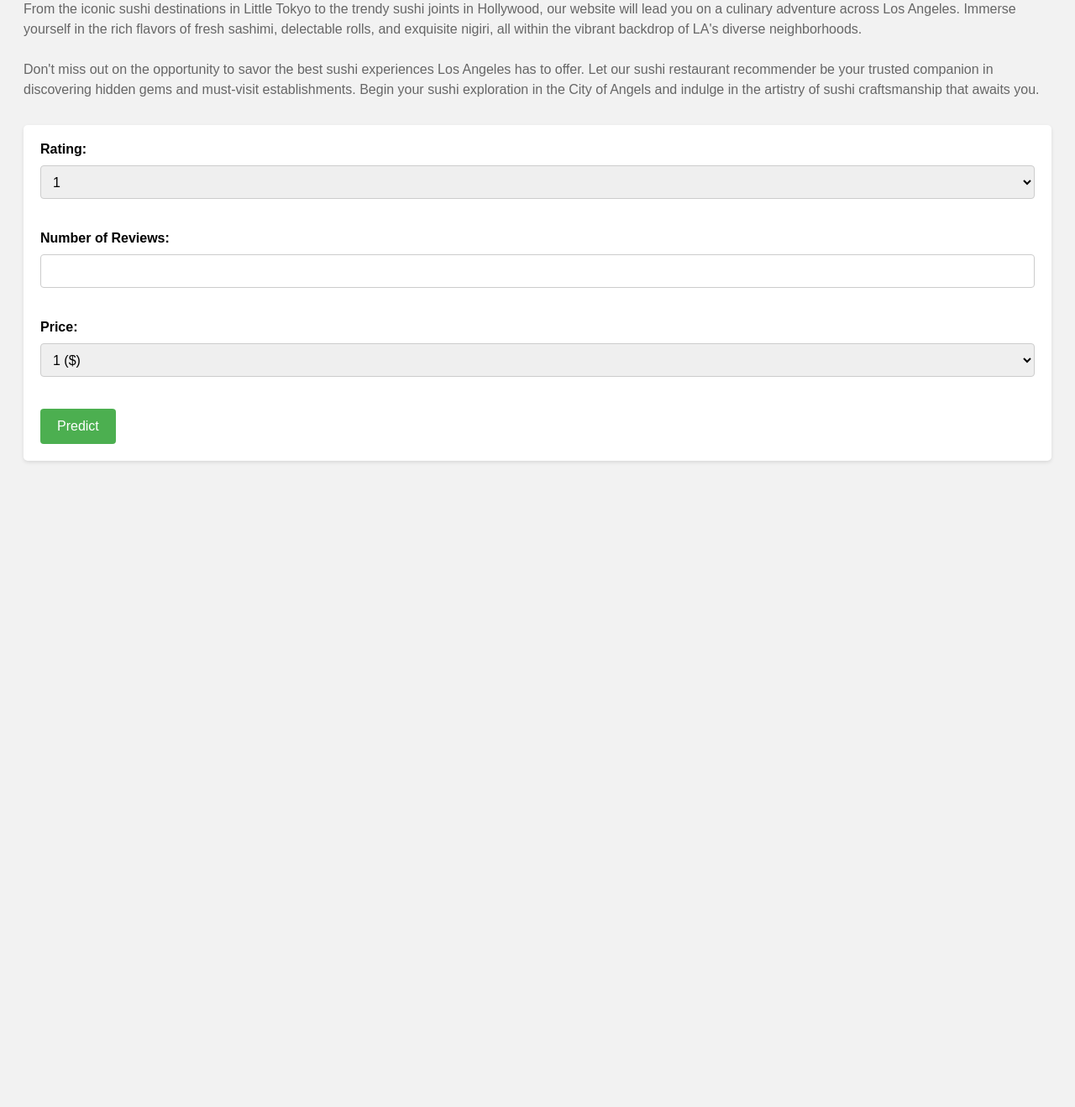
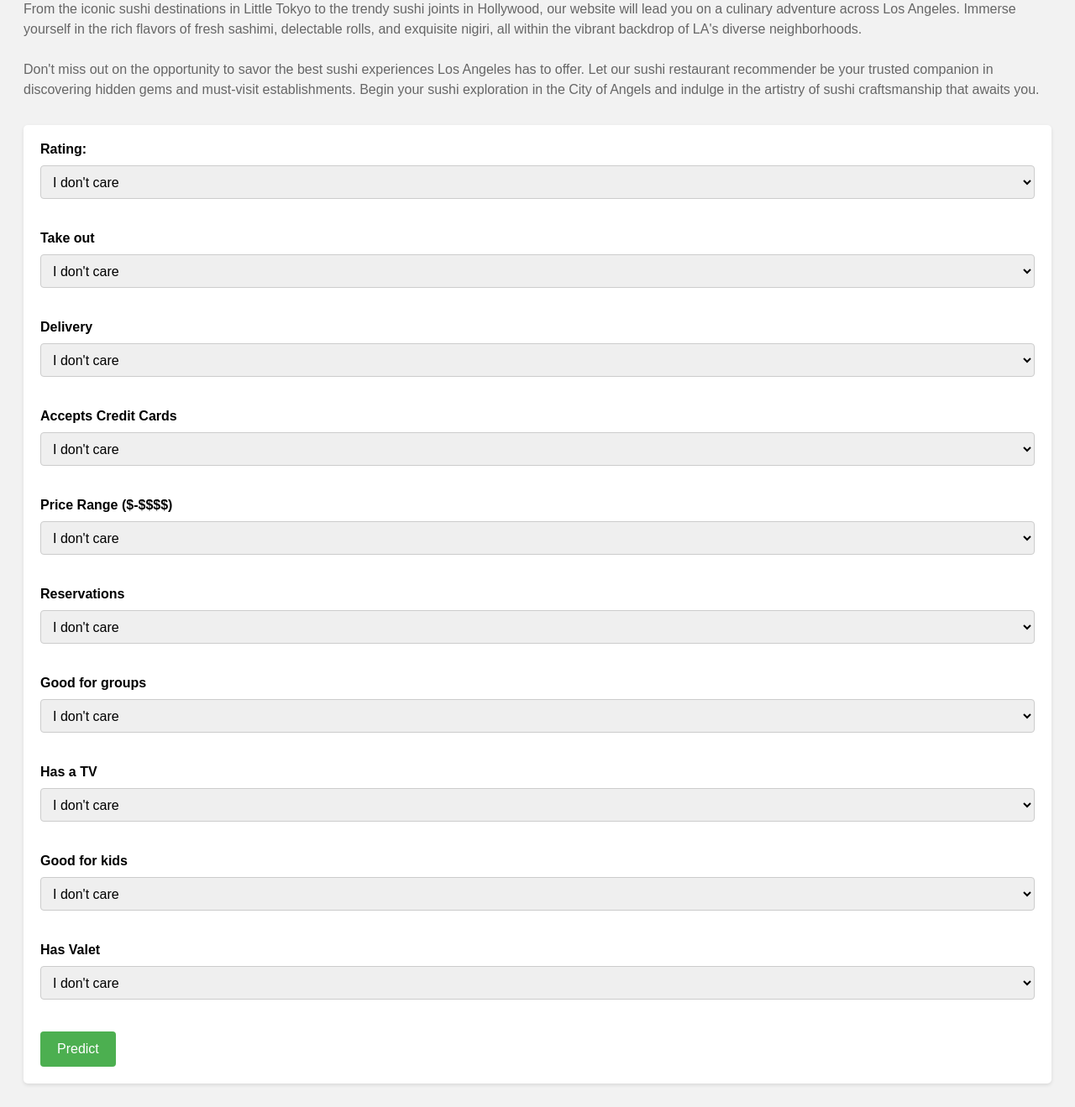
Before and after one commit to limwualice/sushi-adventure, a Flask app: page / in a window 1280 px wide. Shown: the part 275-1594 px from the top of the page at 84% size. Before the commit the page ends 826 px from the top, so only its background shows below. Run offline with Flask 3, Linux system fonts and the light colour scheme; parts of the project's set-up code (start-up, migrations or seed data) failed here and were passed over.

Commit message:
created new inputs with pizza restaurants

```diff
--- a/app.py
+++ b/app.py
@@ -1,16 +1,16 @@
 import random
-import pickle
+# import pickle
 import pandas as pd
 from flask import Flask, render_template, request
 
 app = Flask(__name__)
 
-# Load the KMeans model
-with open('kmeans.pkl', 'rb') as file:
-    kmeans = pickle.load(file)
+# # Load the KMeans model
+# with open('kmeans.pkl', 'rb') as file:
+#     kmeans = pickle.load(file)
 
 # Load the data frame
-df = pd.read_csv('sushi_to_search.csv')
+df = pd.read_csv('businesses_reviews.csv')
 
 # Define your Flask routes
 @app.route('/')
@@ -20,45 +20,45 @@ def home():
 @app.route('/predict', methods=['POST'])
 def predict():
     # Get the input from the form
-    rating = request.form.get('rating')
-    reviews = request.form.get('reviews')
-    price = request.form.get('price')
+    stars_x = request.form.get('stars_x')
+    RestaurantsTakeOut = request.form.get('RestaurantsTakeOut')
+    RestaurantsDelivery = request.form.get('RestaurantsDelivery')
+    BusinessAcceptsCreditCards = request.form.get('BusinessAcceptsCreditCards')
+    RestaurantsPriceRange2 = request.form.get('RestaurantsPriceRange2')
+    RestaurantsReservations = request.form.get('RestaurantsReservations')
+    RestaurantsGoodForGroups = request.form.get('RestaurantsGoodForGroups')
+    HasTV = request.form.get('HasTV')
+    GoodForKids = request.form.get('GoodForKids')
+    valet = request.form.get('valet')
 
-    # Validate the input values
-    if not rating or not reviews or not price:
-        if not rating:
-            return "Your rating was wrong", 400
-        elif not reviews:
-            return "Your reviews was wrong", 400
-        elif not price:
-            return "Your price was wrong", 400
-        else:
-            return "something else", 400
+    # Create a dictionary to store the filter conditions
+    filters = {
+        'stars_x': stars_x,
+        'RestaurantsTakeOut': RestaurantsTakeOut,
+        'RestaurantsDelivery': RestaurantsDelivery,
+        'BusinessAcceptsCreditCards': BusinessAcceptsCreditCards,
+        'RestaurantsPriceRange2': RestaurantsPriceRange2,
+        'RestaurantsReservations': RestaurantsReservations,
+        'RestaurantsGoodForGroups': RestaurantsGoodForGroups,
+        'HasTV': HasTV,
+        'GoodForKids': GoodForKids,
+        'valet': valet
+    }
 
-    try:
-        rating = float(rating)
-        reviews = float(reviews)
-        price = float(price)
-    except ValueError:
-        return "Invalid input values", 400
+    # Apply the filters to the DataFrame
+    filtered_df = df.copy()  # Create a copy of the original DataFrame
 
-    # Perform the prediction using the KMeans model
-    cluster = kmeans.predict([[rating, reviews, price]])
+    # Iterate over the filters and apply each one
+    for column, value in filters.items():
+        if value == "True":
+            filtered_df = filtered_df[filtered_df[column] == True]
+        elif value == "I don't care":
+            continue  # Skip the filter for "I don't care"
 
-    # Convert cluster to a scalar value
-    cluster = cluster[0]
+    # Now you have the filtered DataFrame based on the user's input
+    # You can perform further operations or return the results as needed
 
-    # Filter the data frame based on the predicted cluster
-    filtered_df = df[df['Cluster'] == cluster]
-
-    # Get all the sushi restaurants in the filtered cluster
-    restaurants = filtered_df['Name'].tolist()
-
-    # Randomly select 5 sushi restaurants
-    random_restaurants = random.sample(restaurants, k=min(5, len(restaurants)))
-
-    # Render the template with the random 5 sushi restaurants
-    return render_template('result.html', restaurants=random_restaurants)
+    return render_template('result.html', filtered_data=filtered_df)
 
 if __name__ == '__main__':
     app.run(host='0.0.0.0', port=5001)
--- a/templates/index.html
+++ b/templates/index.html
@@ -14,8 +14,8 @@
 
         Don't miss out on the opportunity to savor the best sushi experiences Los Angeles has to offer. Let our sushi restaurant recommender be your trusted companion in discovering hidden gems and must-visit establishments. Begin your sushi exploration in the City of Angels and indulge in the artistry of sushi craftsmanship that awaits you.</p>
     <form class="my-form" action="/predict" method="post">
-        <label for="rating">Rating:</label>
-        <select id="rating" name="rating">
+        <label for="stars_x">Rating:</label>
+        <select id="stars_x" name="stars_x">
             <option value="1">1</option>
             <option value="1.5">1.5</option>
             <option value="2">2</option>
@@ -25,19 +25,68 @@
             <option value="4">4</option>
             <option value="4.5">4.5</option>
             <option value="5">5</option>
+            <option value="I don't care" selected>I don't care</option>
         </select><br><br>
 
-        <label for="reviews">Number of Reviews:</label>
-        <input type="text" id="reviews" name="reviews"><br><br>
+        <label for="RestaurantsTakeOut">Take out</label>
+        <select id="RestaurantsTakeOut" name="RestaurantsTakeOut">
+            <option value="True">Yes</option>
+            <option value="I don't care" selected>I don't care</option>
+        </select><br><br>
 
 
-        <label for="price">Price:</label>
-        <select id="price" name="price">
-            <option value="1">1 ($)</option>
-            <option value="2">2 ($$)</option>
-            <option value="3">3 ($$$)</option>
-            <option value="4">4 ($$$$)</option>
+        <label for="RestaurantsDelivery">Delivery</label>
+        <select id="RestaurantsDelivery" name="RestaurantsDelivery">
+            <option value="Yes">Yes</option>
+            <option value="I don't care" selected>I don't care</option>
         </select><br><br>
+
+        <label for="BusinessAcceptsCreditCards">Accepts Credit Cards</label>
+        <select id="BusinessAcceptsCreditCards" name="BusinessAcceptsCreditCards">
+            <option value="Yes">Yes</option>
+            <option value="I don't care" selected>I don't care</option>
+        </select><br><br>
+
+        <label for="RestaurantsPriceRange2">Price Range ($-$$$$)</label>
+        <select id="RestaurantsPriceRange2" name="RestaurantsPriceRange2">
+            <option value="1">$</option>
+            <option value="2">$$</option>
+            <option value="3">$$$</option>
+            <option value="4">$$$$</option>
+            <option value="I don't care" selected>I don't care</option>
+        </select><br><br>
+
+        <label for="RestaurantsReservations">Reservations</label>
+        <select id="RestaurantsReservations" name="RestaurantsReservations">
+            <option value="Yes">Yes</option>
+            <option value="I don't care" selected>I don't care</option>
+        </select><br><br>
+
+        <label for="RestaurantsGoodForGroups">Good for groups</label>
+        <select id="RestaurantsGoodForGroups" name="RestaurantsGoodForGroups">
+            <option value="Yes">Yes</option>
+            <option value="I don't care" selected>I don't care</option>
+        </select><br><br>
+
+        <label for="HasTV">Has a TV</label>
+        <select id="HasTV" name="HasTV">
+            <option value="Yes">Yes</option>
+            <option value="I don't care" selected>I don't care</option>
+        </select><br><br>
+
+        <label for="GoodForKids">Good for kids</label>
+        <select id="GoodForKids" name="GoodForKids">
+            <option value="Yes">Yes</option>
+            <option value="I don't care" selected>I don't care</option>
+        </select><br><br>
+
+        <label for="valet">Has Valet</label>
+        <select id="valet" name="valet">
+            <option value="Yes">Yes</option>
+            <option value="I don't care" selected>I don't care</option>
+        </select><br><br>
+
+
 
         <input type="submit" value="Predict">
     </form>
```
Also changed, not shown: templates/result.html (+11 -7 lines), old/sushi.csv (renamed from sushi.csv), old/sushi_reviews.csv (renamed from sushi_reviews.csv), old/sushi_to_search.csv (renamed from sushi_to_search.csv), old/yelp_scrape.py (renamed from yelp_scrape.py), 6 other files.
